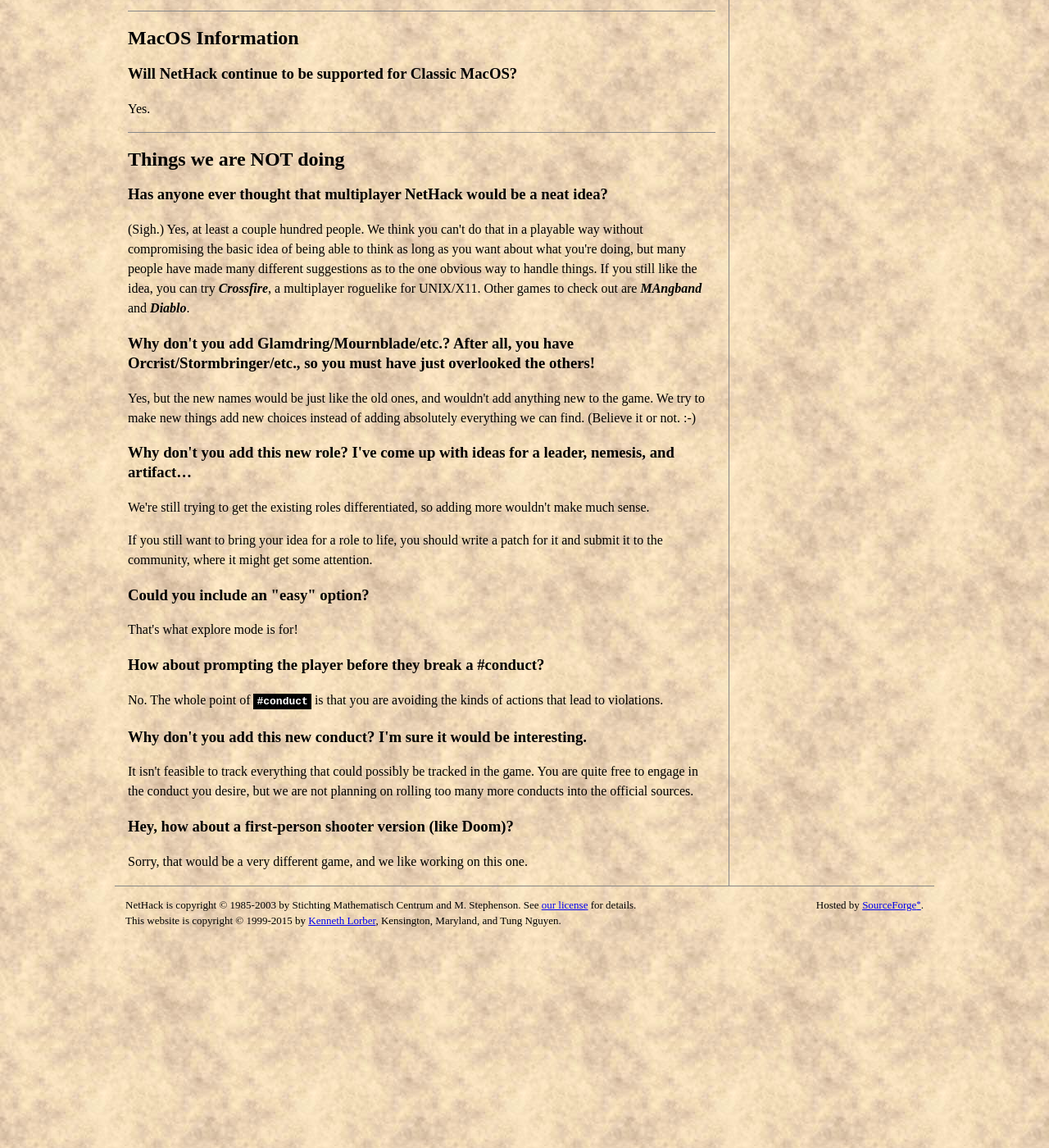
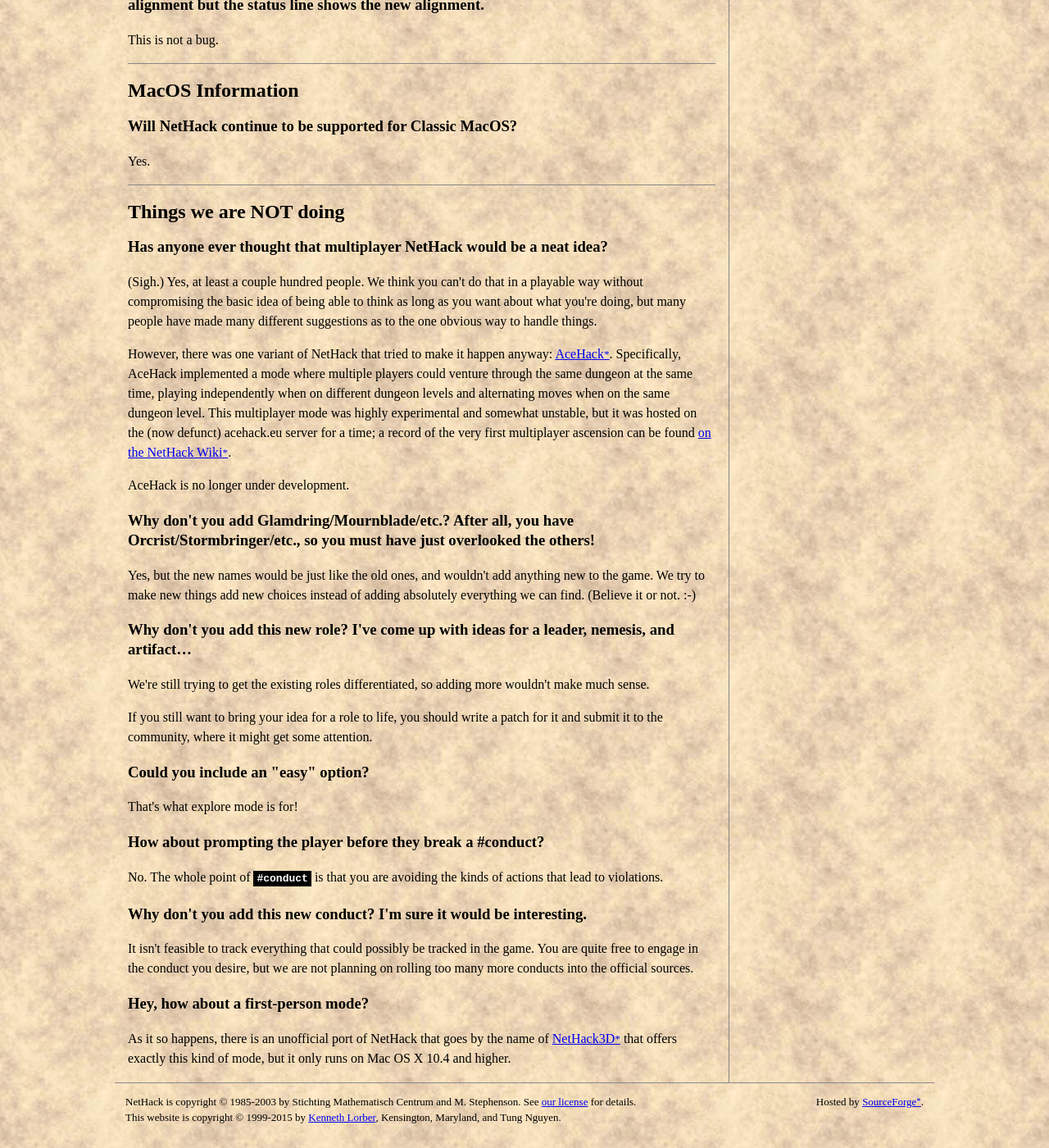
Before and after one commit to tung/nethack-www, a Jekyll site: the page built from faq.md, in a window 1280 px wide and 1400 px high, scrolled down 4020 px. Shown: the whole window at 82% size. Built offline with Jekyll 4.4.1, drawn with Linux system fonts in a browser that asks for light colours; some of the changed text lies outside the part shown.

Commit message:
Address TODOs in Frequently Asked Questions
Of particular note:

* Mention Hearse for sharing bones files online.
* Mention AceHack's experimental multiplayer support.
* Change FPS question into a first-person view question, and suggest
  NetHack3D for OS X as an answer.

```diff
--- a/faq.md
+++ b/faq.md
@@ -98,7 +98,7 @@
 
 Almost always no, but see the release information for each version to be sure.  These files contain information from the internal structures of the game, and these almost always change between versions.
 
-You *can* use save and bones files from 3.4.0, 3.4.1 and 3.4.2 with 3.4.3 (details are in the [release notes]({{ site.baseurl }}/v343/release.html)).  This also applies to 3.4.2 as well as 3.4.1 and 3.4.0.
+You *can* use save and bones files from 3.4.0, 3.4.1 and 3.4.2 with 3.4.3 (details are in the [NetHack 3.4.3 release notes]({{ site.baseurl }}/v343/release.html)).  This also applies to 3.4.2 as well as 3.4.1 and 3.4.0.
 
 You *cannot* use save or bones files from any previous version with 3.4.x.
 
@@ -106,22 +106,11 @@
 
 Maybe.  If you are using the same version of ***NetHack***, compiled with the same options, on the same kind of operating system, with the same compiler, it will probably work; if any of these differ, it definitely won't.
 
-{::comment}
-TODO:
-
-* This should probably mention Hearse, an online service that could share bones
-  amongst players across the Internet if they ran its client program.
-{:/}
+If you want to share bones with complete strangers, check out [Hearse](http://hearse.krollmark.com/), a program that lets you share your bones files with other Hearse users.
 
 ### My game crashed and I've got all these files ending in a number lying around.  Can I get my game back?
 
-Maybe.  See the documentation for your version and look for either a `recover` program or a recover option to ***NetHack***.
-
-{::comment}
-TODO:
-
-* Link to the page on how to use the recover program on the NetHack Wiki.
-{:/}
+Maybe.  See the documentation for your version and look for either a `recover` program or a recover option to ***NetHack***.  You can also learn [how to use the recover utility](http://nethackwiki.com/wiki/Recover) on the NetHack Wiki.
 
 ### Why is it called NetHack if it's a single player game that doesn't use the net?
 
@@ -163,23 +152,11 @@
 
 ### Has anyone ever thought that multiplayer NetHack would be a neat idea?
 
-(Sigh.)  Yes, at least a couple hundred people.  We think you can't do that in a playable way without compromising the basic idea of being able to think as long as you want about what you're doing, but many people have made many different suggestions as to the one obvious way to handle things.  If you still like the idea, you can try ***Crossfire***, a multiplayer roguelike for UNIX/X11.  Other games to check out are ***MAngband*** and ***Diablo***.
+(Sigh.)  Yes, at least a couple hundred people.  We think you can't do that in a playable way without compromising the basic idea of being able to think as long as you want about what you're doing, but many people have made many different suggestions as to the one obvious way to handle things.
 
-{::comment}
-TODO:
+However, there was one variant of NetHack that tried to make it happen anyway: [AceHack](http://nethackwiki.com/wiki/AceHack).  Specifically, AceHack implemented a mode where multiple players could venture through the same dungeon at the same time, playing independently when on different dungeon levels and alternating moves when on the same dungeon level.  This multiplayer mode was highly experimental and somewhat unstable, but it was hosted on the (now defunct) acehack.eu server for a time; a record of the very first multiplayer ascension can be found [on the NetHack Wiki](http://nethackwiki.com/wiki/Notable_ascensions#Other).
 
-* Instead of mentioning other roguelikes, this answer could at least talk about
-  AceHack, which *did* have experimental multiplayer support, assuming it was
-  compiled with the feature enabled and was specially hosted in a
-  dgamelaunch-style server setting.  The nethack.xd,cm server, back when it was
-  acehack.de, used to host a version of AceHack that could be played like this,
-  but it was dropped in the server move due to general lack of interest in
-  AceHack.
-
-* Should probably also mention that one of the far distant goals of NetHack 4
-  is to reimplement AceHack's multiplayer support, which should not be a
-  surprise given that both variants are from the same person: ais523.
-{:/}
+AceHack is no longer under development.
 
 ### Why don't you add Glamdring/Mournblade/etc.?  After all, you have Orcrist/Stormbringer/etc., so you must have just overlooked the others!
 
@@ -214,17 +191,6 @@
 
 It isn't feasible to track everything that could possibly be tracked in the game.  You are quite free to engage in the conduct you desire, but we are not planning on rolling too many more conducts into the official sources.
 
-### Hey, how about a first-person shooter version (like Doom)?
+### Hey, how about a first-person mode?
 
-Sorry, that would be a very different game, and we like working on this one.
-
-{::comment}
-TODO:
-
-* Of what I've seen, people ask more often for a first-person *view* for
-  NetHack, which in fact has two alternatives, neither of which are that good.
-  First is a Japanese-only window port that was only made for Mac OS whatever.
-  The other would be to run the TTY version of NetHack through a roguelike
-  front-end program called NotEye, which requires some configuration and
-  doesn't look very nice anyway.
-{:/}
+As it so happens, there is an unofficial port of NetHack that goes by the name of [NetHack3D](http://www.sbrain.org/nethack3d/) that offers exactly this kind of mode, but it only runs on Mac OS X 10.4 and higher.
```
